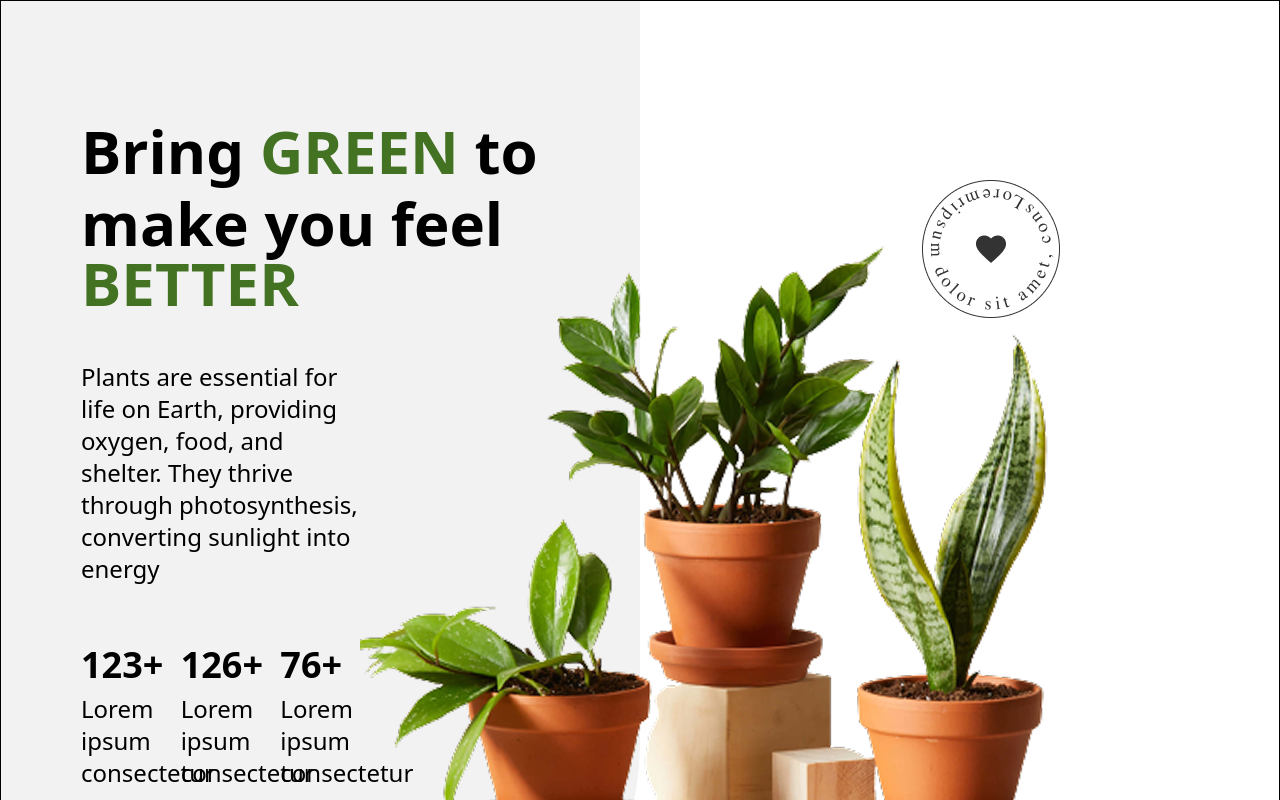
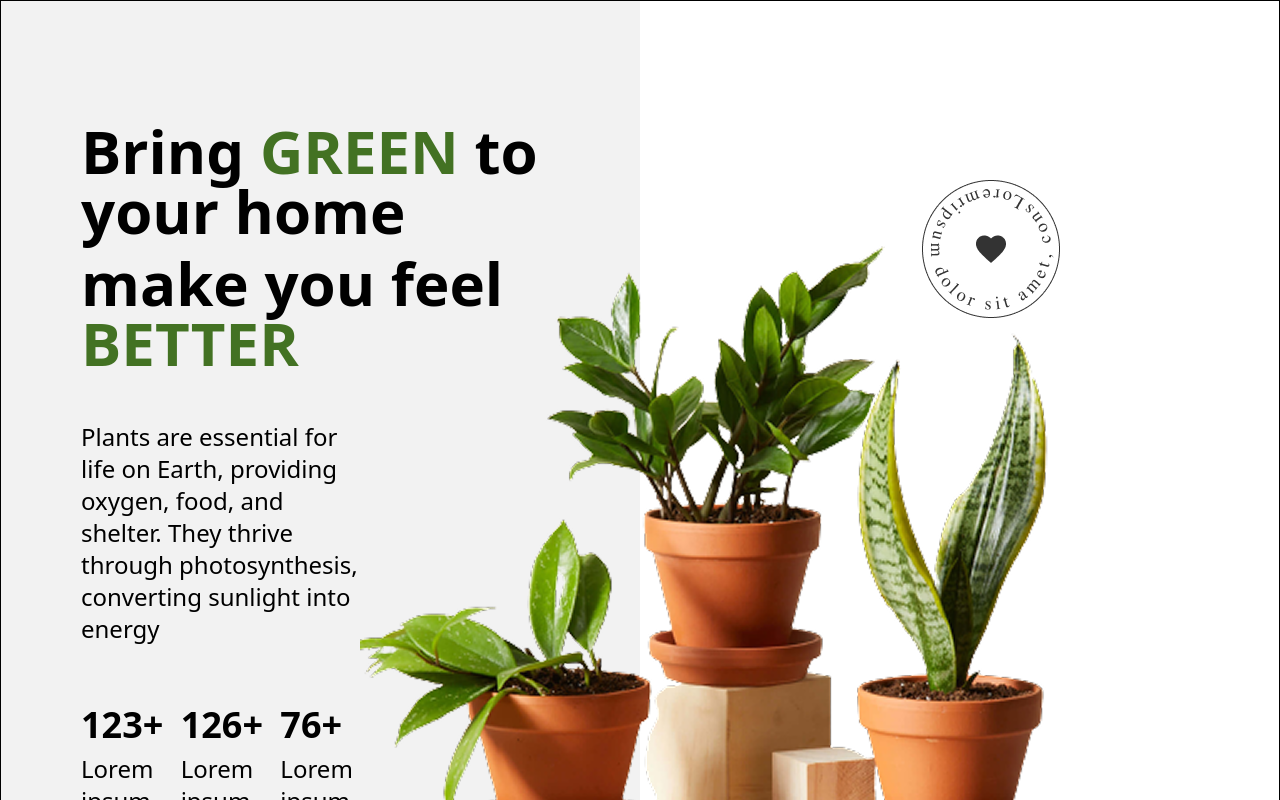
Before and after one commit to mohanraj-devalpha/Plants_Shopping_Website, a React (Vite) app: page / in a window 1280 px wide. Shown: the top 800 px of the page. Built offline with nearby package versions, Linux system fonts and the light colour scheme.

Commit message:
Heading missed changing that

```diff
--- a/src/UI components/UpperContainer.jsx
+++ b/src/UI components/UpperContainer.jsx
@@ -10,7 +10,7 @@ const UpperContainer = () => {
           <div className='bg-[#F2F2F2] rounded-br-[300px] space-y-15 px-20 py-30'>
           <div className='space-y-12'>
             <div className='text-6xl space-y-3 font-bold'>
-              <h1 className=''>Bring  <span className='text-[#437223]'>GREEN</span> to</h1>
+              <h1 className=''>Bring  <span className='text-[#437223]'>GREEN</span> to your home</h1>
 
               <p>make you feel  <span className='text-[#437223]'>BETTER</span></p>
             </div>
```
